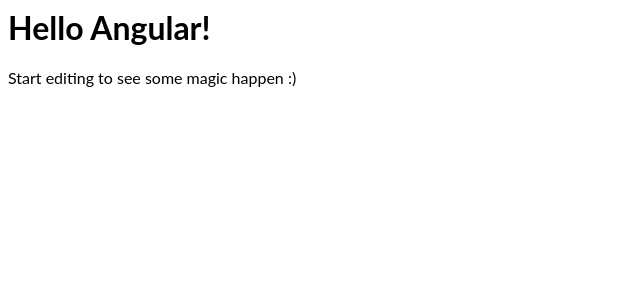
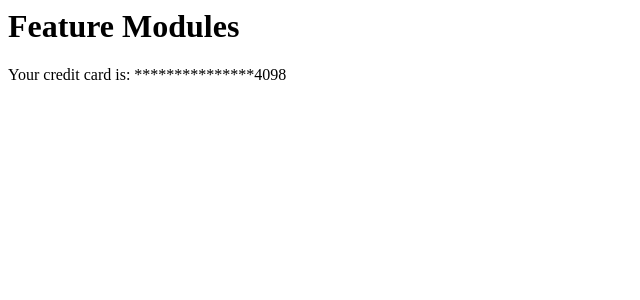
Before and after one commit to arupjbasu/angular-feature-module-arup, an Angular app: page / in a window 1280 px wide. Shown: the top 300 px of the page, without its empty margins (0-640 px from the left). Built offline with nearby package versions, Linux system fonts and the light colour scheme.

Commit message:
2 files modified, 4 added

```diff
--- a/src/app/app.component.html
+++ b/src/app/app.component.html
@@ -1,4 +1,2 @@
-<hello name="{{ name }}"></hello>
-<p>
-  Start editing to see some magic happen :)
-</p>
+<h1>Feature Modules</h1>
+    <app-credit-card></app-credit-card>
--- /dev/null
+++ b/src/credit-card/credit-card-mask.pipe.ts
@@ -0,0 +1,13 @@
+import { Pipe, PipeTransform } from '@angular/core';
+
+@Pipe({
+  name: 'creditCardMask'
+})
+export class CreditCardMaskPipe implements PipeTransform {
+  transform(plainCreditCard: string): string {
+    const visibleDigits = 4;
+    let maskedSection = plainCreditCard.slice(0, -visibleDigits);
+    let visibleSection = plainCreditCard.slice(-visibleDigits);
+    return maskedSection.replace(/./g, '*') + visibleSection;
+  }
+}
--- /dev/null
+++ b/src/credit-card/credit-card.component.ts
@@ -0,0 +1,18 @@
+import { Component, OnInit } from '@angular/core';
+import { CreditCardService } from './credit-card.service';
+
+@Component({
+  selector: 'app-credit-card',
+  template: `
+    <p>Your credit card is: {{ creditCardNumber | creditCardMask }}</p>
+  `
+})
+export class CreditCardComponent implements OnInit {
+  creditCardNumber: string;
+
+  constructor(private creditCardService: CreditCardService) {}
+
+  ngOnInit() {
+    this.creditCardNumber = this.creditCardService.getCreditCard();
+  }
+}
--- /dev/null
+++ b/src/credit-card/credit-card.service.ts
@@ -0,0 +1,8 @@
+import { Injectable } from '@angular/core';
+
+@Injectable()
+export class CreditCardService {
+  getCreditCard(): string {
+    return '2131313133123174098';
+  }
+}
```
Also changed, not shown: src/app/app.module.ts (+7 -6 lines), src/credit-card/credit-card.module.ts (added, +17 -0 lines).
